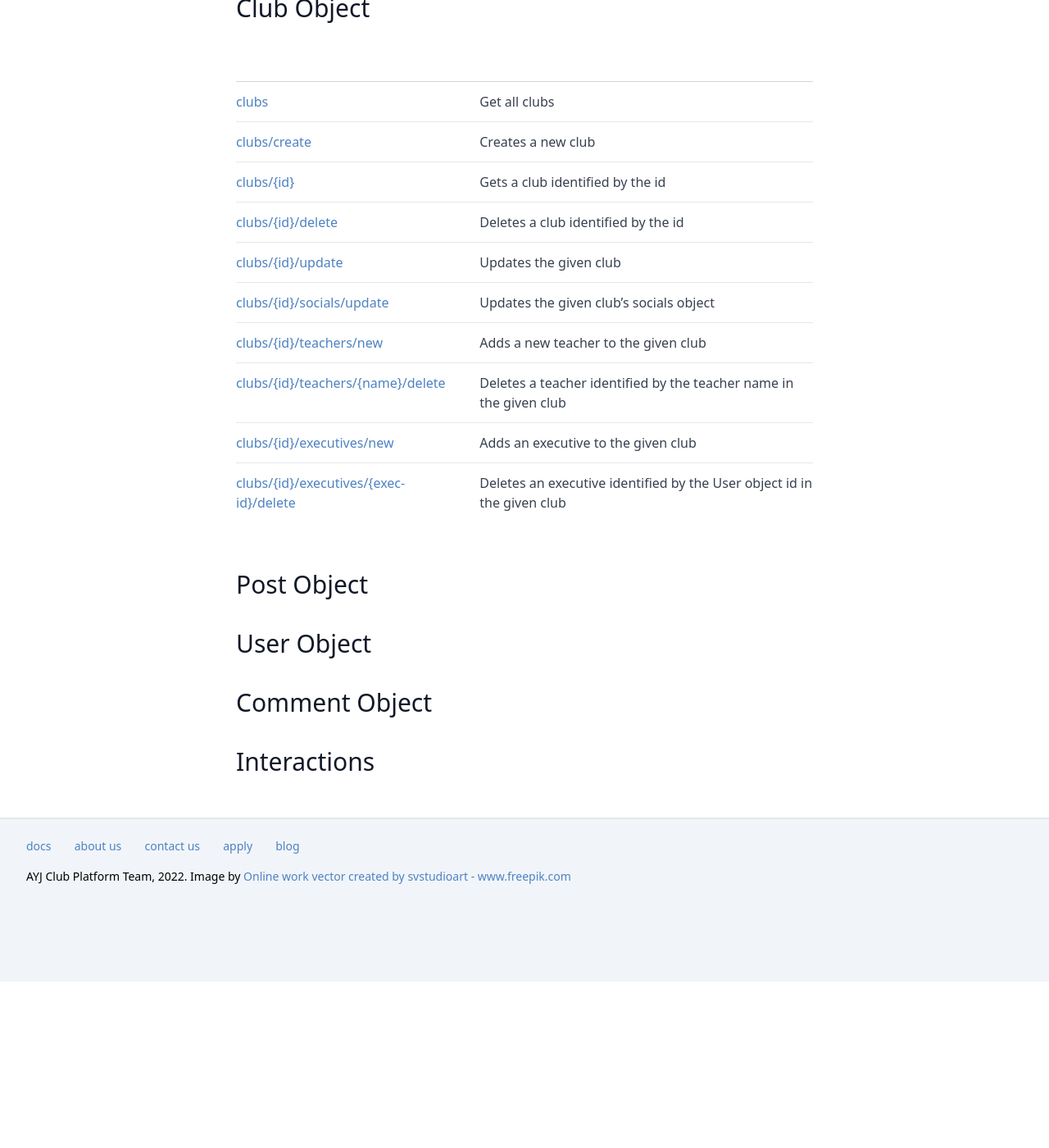
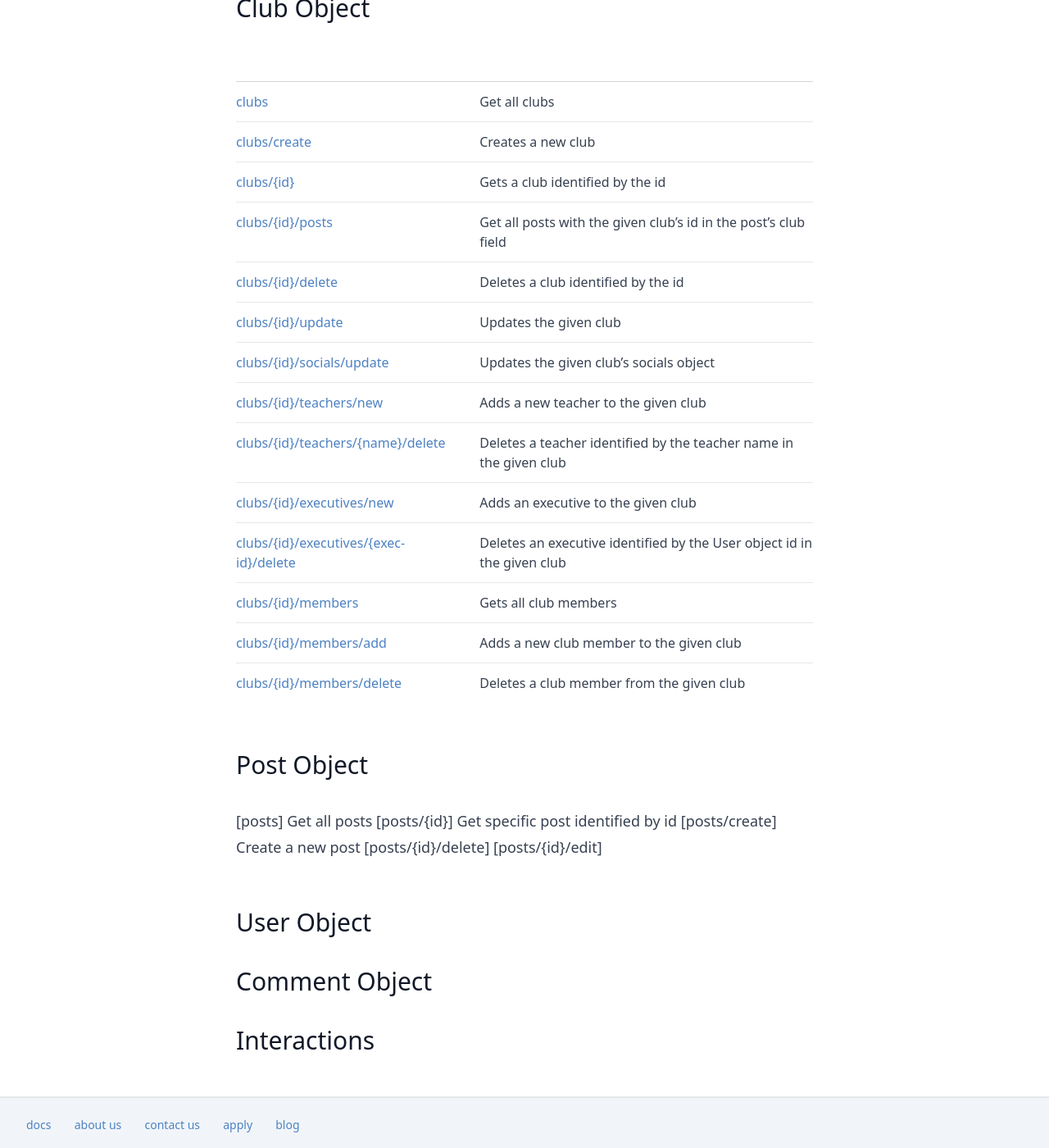
Before and after one commit to ayj-develops/api-specs, a Jekyll site: the page built from _docs/endpoints.md, in a window 1280 px wide and 1400 px high, scrolled down 676 px. Shown: the whole window at 82% size. Built offline with Jekyll 4.4.1, drawn with Linux system fonts in a browser that asks for light colours; nearby versions of some CDN libraries; before the commit the page ends 1873 px from its top, so only the background shows below that.

Commit message:
list all endpoints for club

```diff
--- a/_docs/endpoints.md
+++ b/_docs/endpoints.md
@@ -19,6 +19,7 @@ The following API endpoints are used to programmatically create, retrieve, updat
 | [clubs]({{ site.baseurl }}/club-endpoint/clubs)                                                              | Get all clubs                                                           |
 | [clubs/create]({{ site.baseurl }}/club-endpoint/clubs-create)                                                | Creates a new club                                                      |
 | [clubs/{id}]({{ site.baseurl }}/club-endpoint/clubs-id)                                                      | Gets a club identified by the id                                        |
+| [clubs/{id}/posts]({{ site.baseurl }}/club-endpoint/clubs-id-posts)                                          | Get all posts with the given club's id in the post's club field         |
 | [clubs/{id}/delete]({{ site.baseurl }}/club-endpoint/clubs-id-delete)                                        | Deletes a club identified by the id                                     |
 | [clubs/{id}/update]({{ site.baseurl }}/club-endpoint/clubs-id-update)                                        | Updates the given club                                                  |
 | [clubs/{id}/socials/update]({{ site.baseurl }}/club-endpoint/clubs-id-socials-update)                        | Updates the given club's socials object                                 |
@@ -26,8 +27,18 @@ The following API endpoints are used to programmatically create, retrieve, updat
 | [clubs/{id}/teachers/{name}/delete]({{ site.baseurl }}/club-endpoint/clubs-id-teachers-name-delete)          | Deletes a teacher identified by the teacher name in the given club      |
 | [clubs/{id}/executives/new]({{ site.baseurl }}/club-endpoint/clubs-id-executives-new)                        | Adds an executive to the given club                                     |
 | [clubs/{id}/executives/{exec-id}/delete]({{ site.baseurl }}/club-endpoint/clubs-id-executives-execid-delete) | Deletes an executive identified by the User object id in the given club |
+| [clubs/{id}/members]({{ site.baseurl }}/club-endpoint/clubs-id-members)                                      | Gets all club members                                                   |
+| [clubs/{id}/members/add]({{ site.baseurl }}/club-endpoint/clubs-id-members-add )                             | Adds a new club member to the given club                                |
+| [clubs/{id}/members/delete]({{ site.baseurl }}/club-endpoint/clubs-id-members-delete)                        | Deletes a club member from the given club                               |
+
 
 ## Post Object
+
+[posts] Get all posts
+[posts/{id}] Get specific post identified by id
+[posts/create] Create a new post
+[posts/{id}/delete]
+[posts/{id}/edit]
 
 
 
```
Also changed, not shown: _club-endpoint/clubs-id-members-add.md (added, +5 -0 lines), _club-endpoint/clubs-id-members-delete.md (added, +5 -0 lines), _club-endpoint/clubs-id-members.md (added, +5 -0 lines), _club-endpoint/clubs-id-posts.md (added, +5 -0 lines).
